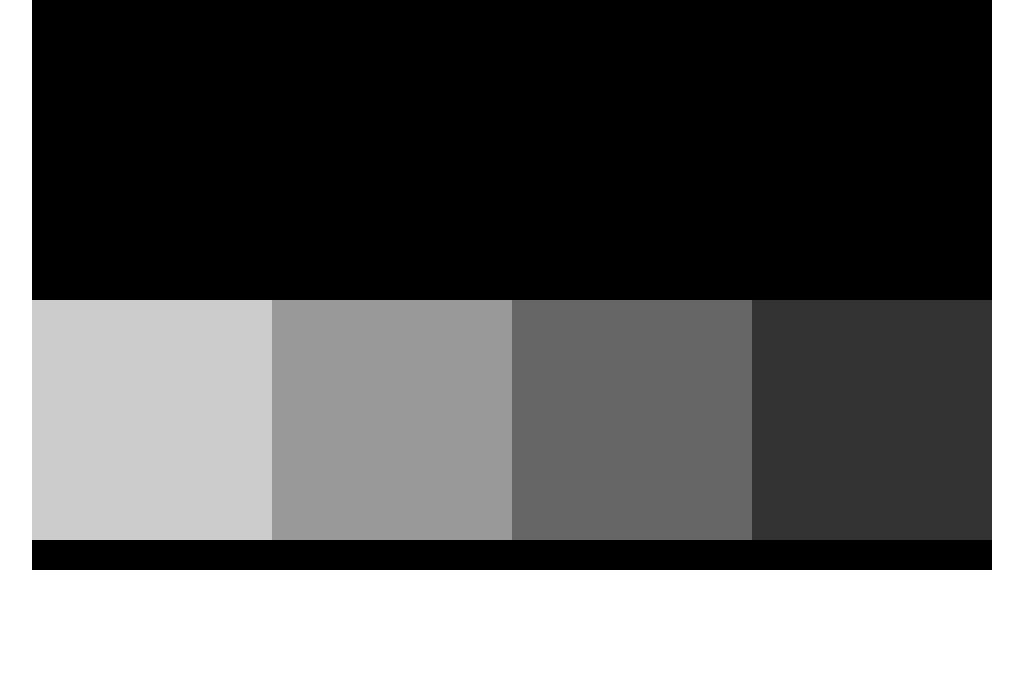
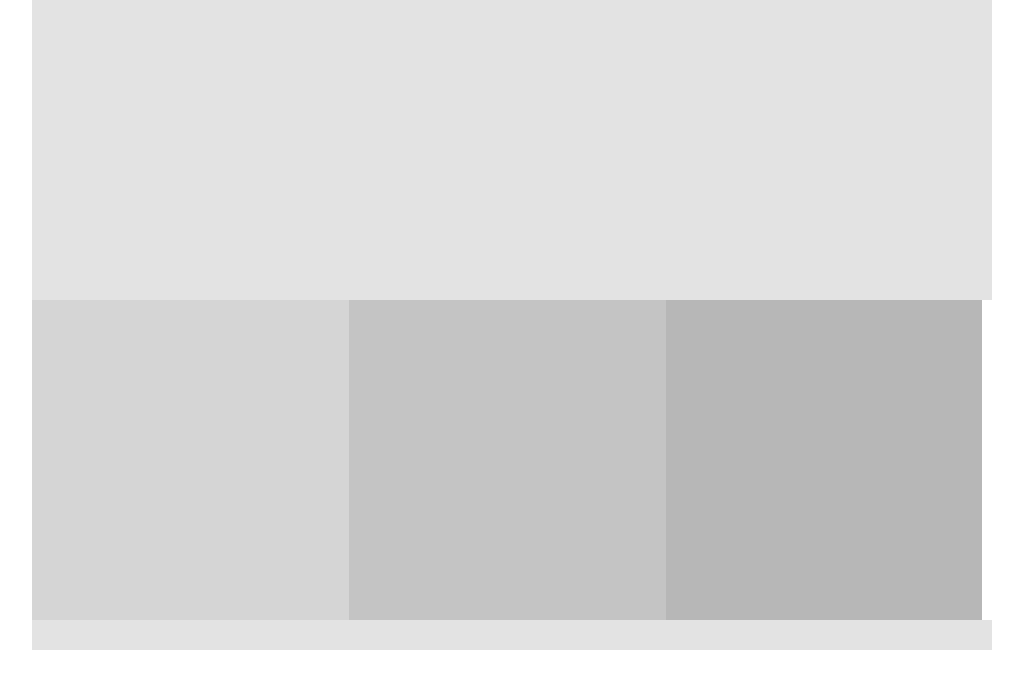
Before and after one commit to nelsonrancharan/my-class-projects, a plain HTML site: page 02.02-starter-code/index.html in a window 1280 px wide. Shown: the whole page, without its empty margins (128-1151 px from the left). Drawn offline with Linux system fonts and the light colour scheme.

Commit message:
Starter files

```diff
--- /dev/null
+++ b/02.02-starter-code/css/style.css
@@ -0,0 +1,50 @@
+@charset "UTF-8";
+/* CSS Document */
+
+html, body{
+  margin:0px;
+}
+.clear{
+  clear:both;
+}
+#wrapper{
+  max-width:960px;
+  width:90%;
+  margin:auto;
+}
+
+/*---------- HEADER ----------*/
+
+header{
+  height:300px;
+
+  width:100%;
+  background:#e3e3e3;
+}
+
+
+/*---------- CONTENT AREA ----------*/
+
+.col-3{
+  width:33%;
+  height:320px;
+  float:left;
+}
+.grey-1{
+  background:#d5d5d5;
+}
+.grey-2{
+  background:#c4c4c4;
+}
+.grey-3{
+  background:#b7b7b7;
+}
+
+
+/*---------- FOOTER ----------*/
+
+footer{
+  width:100%;
+  height:30px;
+   background:#e3e3e3;
+}
--- a/index.html
+++ b/02.02-starter-code/index.html
@@ -5,6 +5,7 @@
 <meta name="viewport" content="width=device-width, initial-scale=1">
 <title>Skillcrush Testing</title>
 <link rel="stylesheet" type="text/css" href="css/style.css" />
+
 </head>
 
 <body>
@@ -12,10 +13,9 @@
     <header>
 
     </header>
-    <div class="col-4 grey-1"></div>
-    <div class="col-4 grey-2"></div>
-    <div class="col-4 grey-3"></div>
-    <div class="col-4 grey-4"></div>
+    <div class="col-3 grey-1"></div>
+    <div class="col-3 grey-2"></div>
+    <div class="col-3 grey-3"></div>
 
 
     <div class="clear"></div>
--- a/css/style.css
+++ /dev/null
@@ -1,55 +0,0 @@
-@charset "UTF-8";
-/* CSS Document */
-
-html, body {
-  margin: 0px;
-}
-.clear {
-  clear: both;
-}
-#wrapper {
-	/* Change the width to 90% and add max-width:960px; */
-  width:90%;
-  max-width: 960px;
-  margin: auto;
-}
-
-/*---------- HEADER ----------*/
-
-header {
-  height: 300px;
-  /*Change the width to 100%; - so it is 100% of its parent container (the wrapper) */
-  width: 100%;
-  background: #000;
-}
-
-
-/*---------- CONTENT AREA ----------*/
-
-.col-4 {
-  /* Change the width to 25% */
-  width: 25%;
-  height: 240px;
-  float: left;
-}
-.grey-1 {
-  background: #CCC;
-}
-.grey-2 {
-  background: #999;
-}
-.grey-3 {
-  background: #666;
-}
-.grey-4 {
-  background: #333;
-}
-
-/*---------- FOOTER ----------*/
-
-footer {
-  /* Change the width to 100% */
-  width: 100%;
-  height: 30px;
-  background: #000;
-}
```
